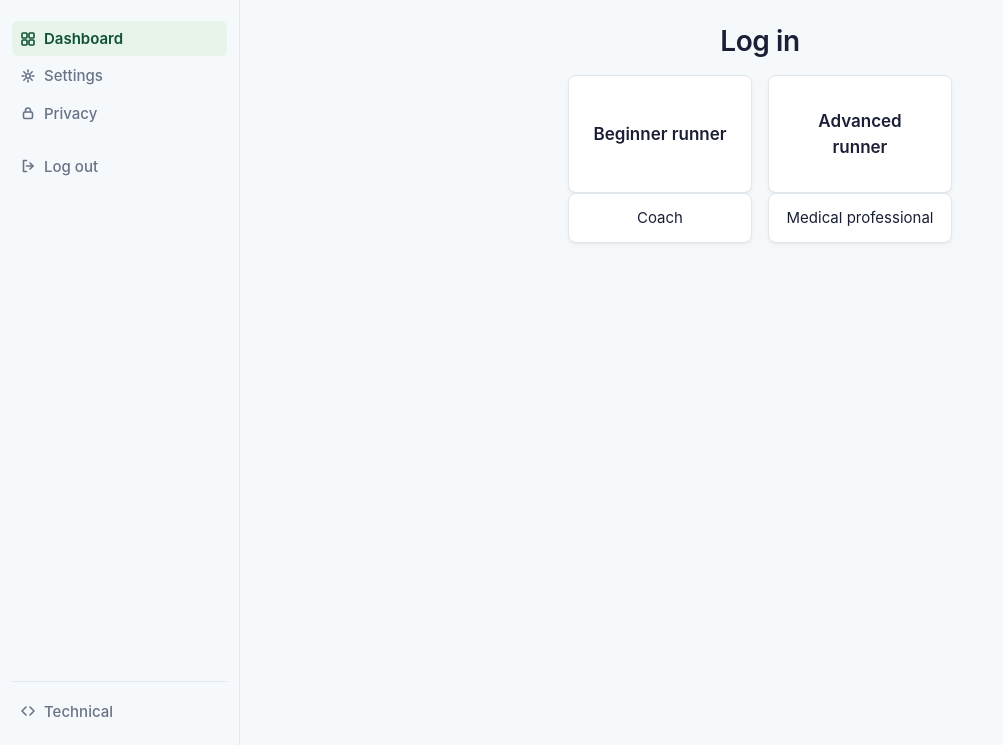
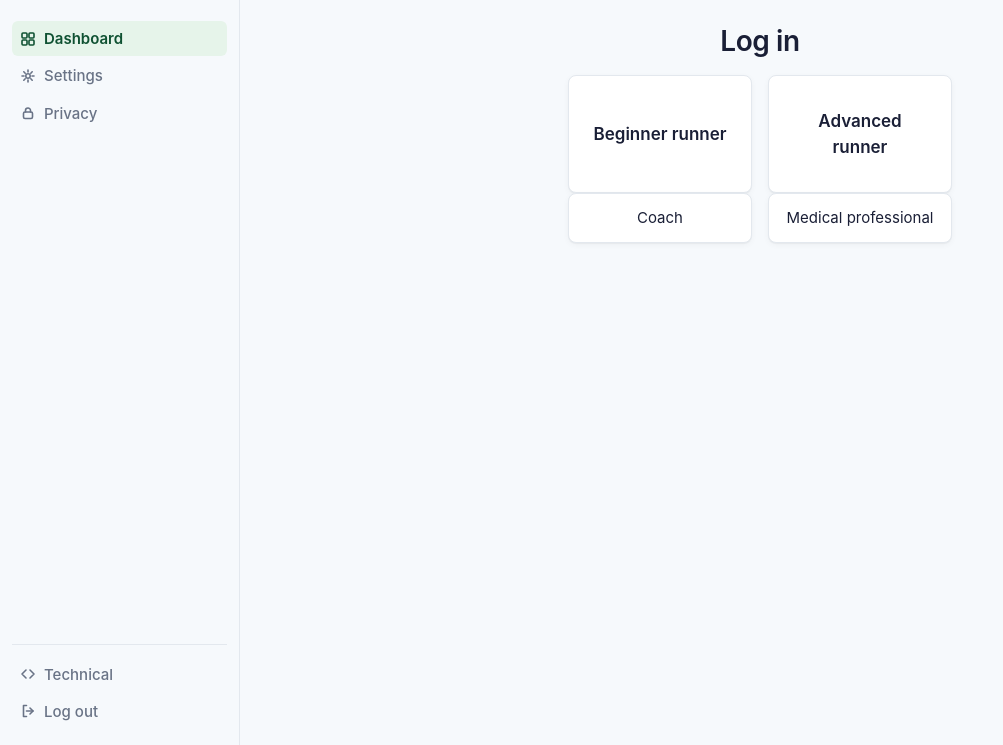
Before and after one commit to OscarW27/5294INOR6Y_G1, a plain HTML site: page site/index.html in a window 1280 px wide. Shown: the part 55-800 px from the top of the page, without its empty margins (0-1003 px from the left). Drawn offline with Linux system fonts and the light colour scheme.

Commit message:
Sidebar change and alignment

```diff
--- a/site/index.html
+++ b/site/index.html
@@ -20,10 +20,10 @@
     <a href="#" data-section="dashboard" aria-current="page" class="active"><svg viewBox="0 0 16 16" aria-hidden="true"><rect x="2" y="2" width="5" height="5" rx="1"/><rect x="9" y="2" width="5" height="5" rx="1"/><rect x="2" y="9" width="5" height="5" rx="1"/><rect x="9" y="9" width="5" height="5" rx="1"/></svg><span class="nav-label">Dashboard</span></a>
     <a href="settings.html"><svg viewBox="0 0 16 16" aria-hidden="true"><circle cx="8" cy="8" r="2.2"/><path d="M8 2v2M8 12v2M2 8h2M12 8h2M3.8 3.8l1.4 1.4M10.8 10.8l1.4 1.4M12.2 3.8l-1.4 1.4M5.2 10.8l-1.4 1.4"/></svg><span class="nav-label">Settings</span></a>
     <a href="privacy.html"><svg viewBox="0 0 16 16" aria-hidden="true"><rect x="3.5" y="7" width="9" height="6.5" rx="1.5"/><path d="M5.5 7V5.5a2.5 2.5 0 0 1 5 0V7"/></svg><span class="nav-label">Privacy</span></a>
-    <a href="#" id="logout-link" style="margin-top:var(--space-4)"><svg viewBox="0 0 16 16" aria-hidden="true"><path d="M6.5 2.5h-3v11h3"/><path d="M10 5l3 3-3 3"/><path d="M13 8H6.5"/></svg><span class="nav-label">Log out</span></a>
   </nav>
-  <nav class="side-nav side-nav--bottom" aria-label="Technical">
+  <nav class="side-nav side-nav--bottom" aria-label="Technical and account">
     <a href="technical.html"><svg viewBox="0 0 16 16" aria-hidden="true"><path d="M6 4 2 8l4 4M10 4l4 4-4 4"/></svg><span class="nav-label">Technical</span></a>
+    <a href="#" id="logout-link"><svg viewBox="0 0 16 16" aria-hidden="true"><path d="M6.5 2.5h-3v11h3"/><path d="M10 5l3 3-3 3"/><path d="M13 8H6.5"/></svg><span class="nav-label">Log out</span></a>
   </nav>
 </aside>
 
```
Also changed, not shown: 1 other file.
